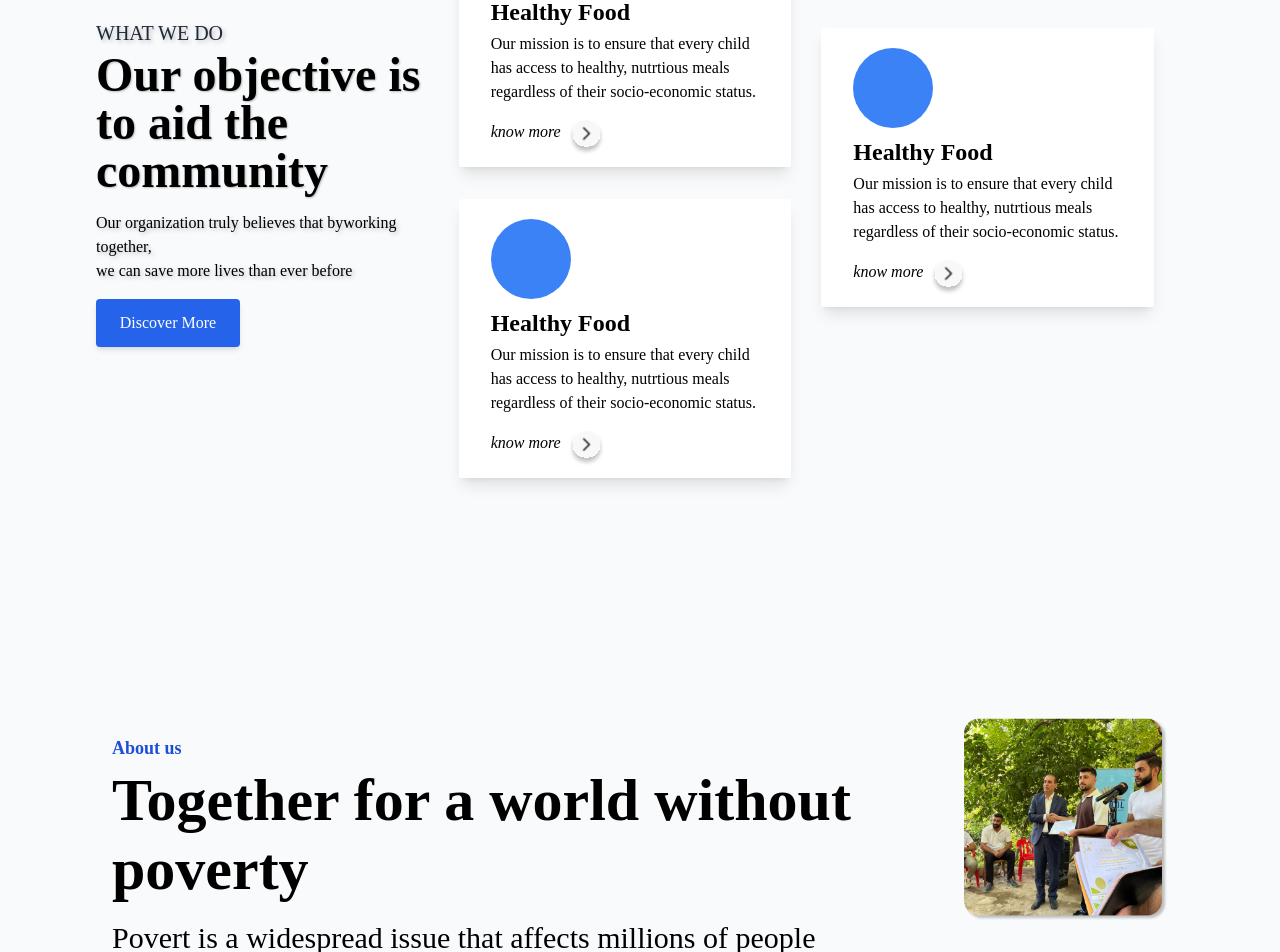
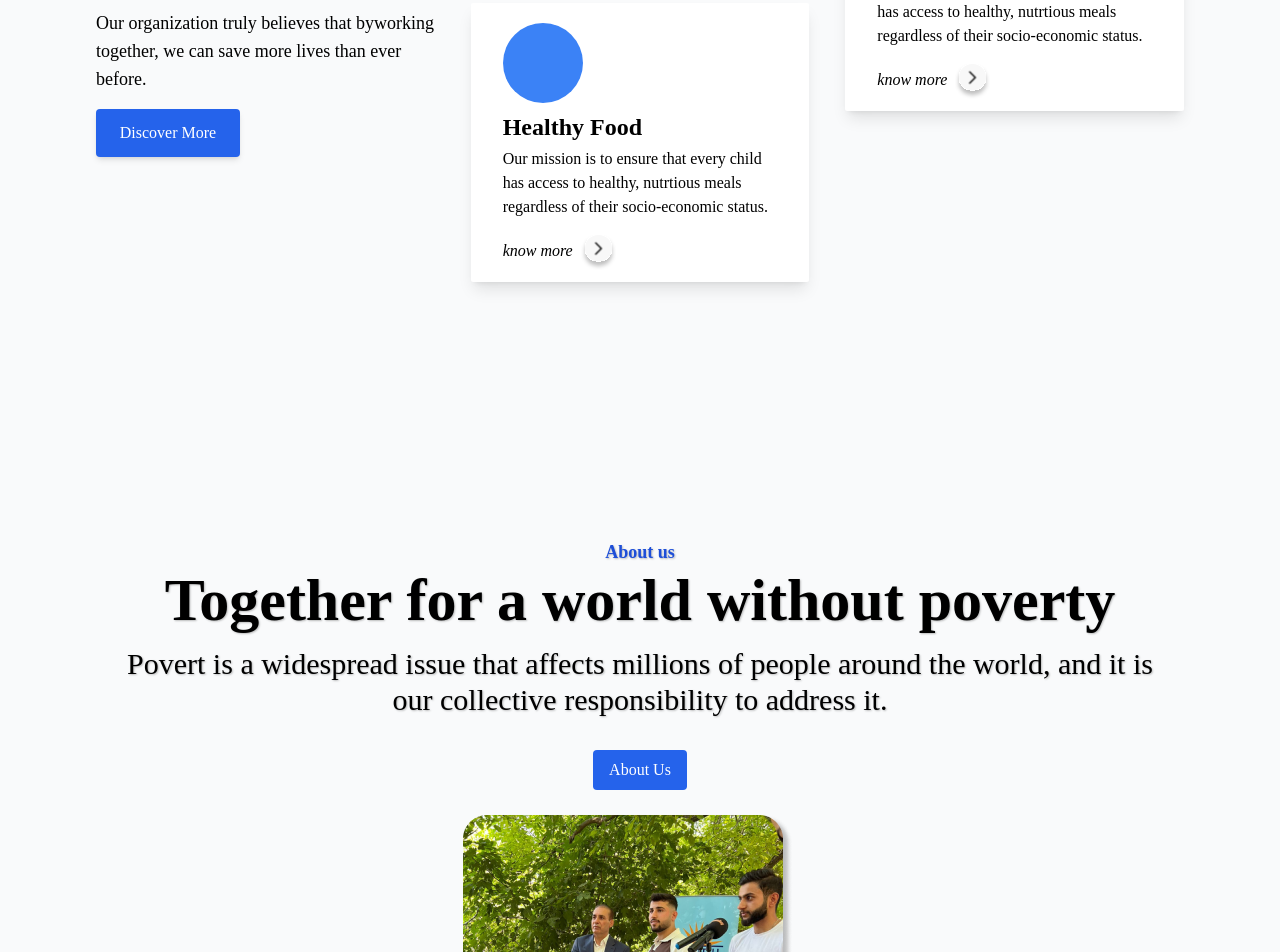
Before and after one commit to NovaSaz-old/Wardil, a React (Vite) app: page / in a window 1280 px wide. Shown: the part 1500-2452 px from the top of the page. Built offline with nearby package versions, Linux system fonts and the light colour scheme.

Commit message:
text adjustments

```diff
--- a/src/components/AboutUsSection.jsx
+++ b/src/components/AboutUsSection.jsx
@@ -6,29 +6,29 @@ import VideoBanner from "./VideoBanner.jsx";
 export default function AboutUsSection() {
   return (
     <div>
-      <div className="grid grid-cols-1 items-center p-8 md:grid-cols-3 md:p-24">
+      <div className="grid w-full grid-cols-1 place-items-center gap-x-9 p-8 lg:grid-cols-3 lg:p-24">
         {/** left col */}
-        <div className="flex w-11/12 flex-col justify-center text-center md:text-left">
+        <div className="grid grid-cols-1 text-center lg:text-left">
           <h3
-            style={{ textShadow: "2px 2px 4px rgba(0, 0, 0, 0.25)" }}
+            style={{ textShadow: "1px 1px 2px rgba(0, 0, 0, 0.25)" }}
             className="mb-1 text-xl text-gray-800"
           >
             WHAT WE DO
           </h3>
           <h1
             style={{ textShadow: "1px 1px 2px rgba(0, 0, 0, 0.25)" }}
-            className="text-5xl font-bold leading-tight md:leading-none"
+            className="text-4xl font-bold xl:text-5xl"
           >
             Our objective is to aid the community
           </h1>
           <p
-            style={{ textShadow: "2px 2px 4px rgba(0, 0, 0, 0.25)" }}
-            className="my-4"
+            style={{ textShadow: "1px 1px 2x rgba(0, 0, 0, 0.25)" }}
+            className="my-4 lg:text-lg"
           >
-            Our organization truly believes that byworking together, <br />
-            <span>we can save more lives than ever before</span>
+            Our organization truly believes that byworking together, we can save
+            more lives than ever before.
           </p>
-          <button className="mx-auto h-12 w-36 rounded bg-blue-600 p-2 text-white shadow-lg hover:bg-blue-700 md:ml-0 md:shadow-md">
+          <button className="mx-auto h-12 w-36 rounded bg-blue-600 p-2 text-white shadow-lg hover:bg-blue-700 md:shadow-md lg:ml-0">
             Discover More
           </button>
         </div>
@@ -40,34 +40,37 @@ export default function AboutUsSection() {
         </div>
 
         {/** right col */}
-        <div className="flex items-center">
+        <div className="mx-auto flex items-center">
           <SimpleCard />
         </div>
       </div>
 
       {/** 2nd About us section with a side picture */}
-      <div className="felx justify-center p-8 text-center md:p-28 md:text-left">
-        <div className="grid gap-6 md:grid-cols-4 md:gap-20">
+      <div className="felx justify-center p-8 text-center md:p-28 2xl:text-left">
+        <div className="grid grid-cols-1 place-items-center gap-6 2xl:grid-cols-3">
           {/** left column */}
-          <div className="md:col-span-3">
+          <div
+            style={{ textShadow: "1px 1px 2px rgba(0, 0, 0, 0.25)" }}
+            className="col-span-2"
+          >
             <p className="mb-1 mt-4 text-lg font-semibold text-blue-700">
               About us
             </p>
-            <h1 className="mb-4 text-6xl font-semibold leading-[1.15]">
+            <h1 className="mb-4 text-4xl font-semibold leading-[1.15] lg:text-5xl xl:text-6xl">
               Together for a world without poverty
             </h1>
-            <h3 className="mt-8 text-3xl md:mt-4">
+            <h3 className="mt-8 text-xl md:mt-4 lg:text-2xl xl:text-3xl">
               Povert is a widespread issue that affects millions of people
               around the world, and it is our collective responsibility to
               address it.
             </h3>
-            <button className="mt-4 rounded bg-blue-600 px-4 py-2 text-white hover:bg-blue-700">
+            <button className="mt-8 rounded bg-blue-600 px-4 py-2 text-white hover:bg-blue-700">
               About Us
             </button>
           </div>
 
           {/** right column */}
-          <div className="mx-auto md:ml-0">
+          <div className="mx-auto flex place-items-center justify-center text-center">
             <img src={aboutUsSide} alt="" />
           </div>
         </div>
@@ -78,7 +81,10 @@ export default function AboutUsSection() {
 
       {/** Help others section */}
       <div className="p-4 md:p-12 xl:px-20">
-        <div className="mt-32 text-center">
+        <div
+          style={{ textShadow: "1px 1px 2px rgba(0, 0, 0, 0.25)" }}
+          className="mt-32 text-center"
+        >
           <h3 className="text-2xl font-medium leading-tight text-[#957E00]">
             HELP OTHERS
           </h3>
--- a/src/components/Hero.jsx
+++ b/src/components/Hero.jsx
@@ -14,12 +14,12 @@ export default function Hero() {
     <>
       <div>
         {/** Top hero part */}
-        <div className="px-8 py-4 md:mx-20 md:grid md:grid-cols-2 md:items-center md:justify-center md:gap-8 md:px-16 md:py-20">
+        <div className="px-8 py-4 md:grid md:grid-cols-2 md:place-items-center md:justify-center md:gap-8 md:py-20 lg:mx-8 lg:px-8 2xl:mx-20 2xl:px-16">
           {/** left part */}
           <div className="mb-8 mt-4">
             <h1
               style={{ textShadow: "1px 1px 2px rgba(0, 0, 0, 0.25)" }}
-              className="mb-4 mt-4 text-4xl font-bold lg:mb-8 lg:text-8xl"
+              className="mb-4 mt-4 text-4xl font-bold lg:mb-8 lg:text-7xl 2xl:text-8xl"
             >
               Kindness and charity can change lives
             </h1>
@@ -40,7 +40,7 @@ export default function Hero() {
       </div>
 
       {/** Mid hero part */}
-      <div className="zf:gap-x-1 zf:px-2 zf:py-11 ss:pl-6 ss:pr-2 mx-3 my-2 grid grid-cols-2 bg-[#F5F5DC] py-12 text-left text-sm shadow-sm sm:py-16 sm:pl-8 md:mx-4 md:grid md:grid-cols-3 md:place-items-center md:gap-8 md:text-xl 2xl:mx-8 2xl:gap-16 2xl:p-24 2xl:text-left">
+      <div className="mx-3 my-2 grid grid-cols-2 bg-[#F5F5DC] py-12 text-left text-sm shadow-sm zf:gap-x-1 zf:px-2 zf:py-11 ss:pl-6 ss:pr-2 sm:py-16 sm:pl-8 md:mx-4 md:grid md:grid-cols-3 md:place-items-center md:gap-8 md:text-xl 2xl:mx-8 2xl:gap-16 2xl:p-24 2xl:text-left">
         <div style={{ width: "12rem" }} className="flex items-center">
           <img src={care} className="h-12" alt="Care - Brighter Tomorrow" />
           <h4
--- a/src/components/SimpleCard.jsx
+++ b/src/components/SimpleCard.jsx
@@ -2,7 +2,7 @@ import lArrow from "../assets/generalSVGs/leftArrowButton.svg";
 
 export default function SimpleCard() {
   return (
-    <div className="mb-8 w-11/12 rounded-sm bg-white px-8 py-3 shadow-lg">
+    <div className="mb-8 rounded-sm bg-white px-8 py-3 shadow-lg">
       <div className="my-2 h-20 w-20 rounded-full bg-blue-500"></div>
       <h2 className="mb-1 text-2xl font-semibold">Healthy Food</h2>
       <p>
@@ -10,8 +10,8 @@ export default function SimpleCard() {
         nutrtious meals regardless of their socio-economic status.
       </p>
       <div className="flex">
-        <h6 className="mr-2 mt-4 font-medium italic">know more</h6>
-        <button className="mt-4">
+        <button className="mt-4 flex">
+          <h6 className="mr-2 mt-1 font-medium italic">know more</h6>
           <img src={lArrow} />
         </button>
       </div>
--- a/src/components/VideoBanner.jsx
+++ b/src/components/VideoBanner.jsx
@@ -15,7 +15,7 @@ export default function VideoBanner() {
             alt="marketing"
             className="mx-auto rounded-[1.25rem] bg-blue-300 px-12 py-8 shadow-md shadow-slate-400 drop-shadow-sm"
           />
-          <h4 className="mt-4 text-center text-lg font-semibold md:mx-36 md:text-xl">
+          <h4 className="mt-4 text-center text-lg font-semibold md:px-8 md:text-xl">
             10000+
             <br />
             <span className="font-normal">
@@ -30,7 +30,7 @@ export default function VideoBanner() {
             alt="marketing"
             className="mx-auto rounded-[1.25rem] bg-green-900 px-12 py-8 shadow-md shadow-slate-400 drop-shadow-sm"
           />
-          <h4 className="mt-4 text-center text-lg font-semibold md:mx-36 md:text-xl">
+          <h4 className="mt-4 text-center text-lg font-semibold md:px-8 md:text-xl">
             1200 +
             <br />
             <span className="font-normal">Our volunteers around the world</span>
@@ -43,7 +43,7 @@ export default function VideoBanner() {
             alt="marketing"
             className="mx-auto rounded-[1.25rem] bg-yellow-300 px-12 py-8 shadow-md shadow-slate-400 drop-shadow-sm"
           />
-          <h4 className="mt-4 text-center text-lg font-semibold md:mx-36 md:text-xl">
+          <h4 className="mt-4 text-center text-lg font-semibold md:px-8 md:text-xl">
             $120M+
             <br />
             <span className="font-normal">
@@ -58,7 +58,7 @@ export default function VideoBanner() {
             alt="marketing"
             className="mx-auto rounded-[1.25rem] bg-[#FFC2B4] px-12 py-8 shadow-md shadow-slate-400 drop-shadow-sm"
           />
-          <h4 className="mt-4 text-center text-lg font-semibold md:mx-36 md:text-xl">
+          <h4 className="mt-4 text-center text-lg font-semibold md:px-8 md:text-xl">
             98%
             <br />
             <span className="font-normal">
```
